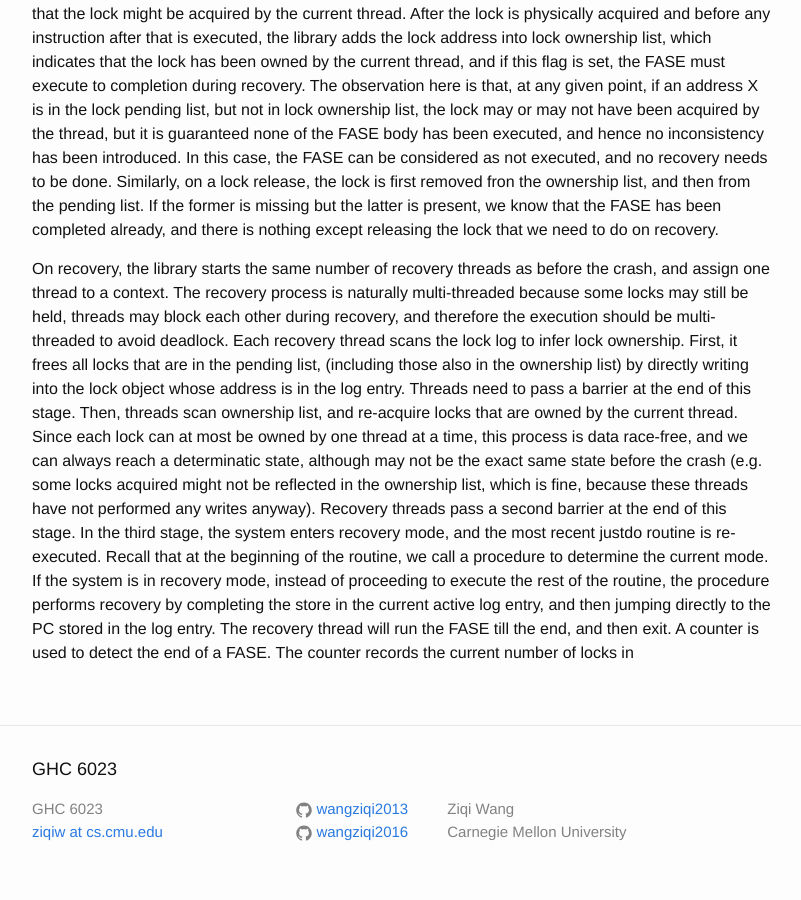
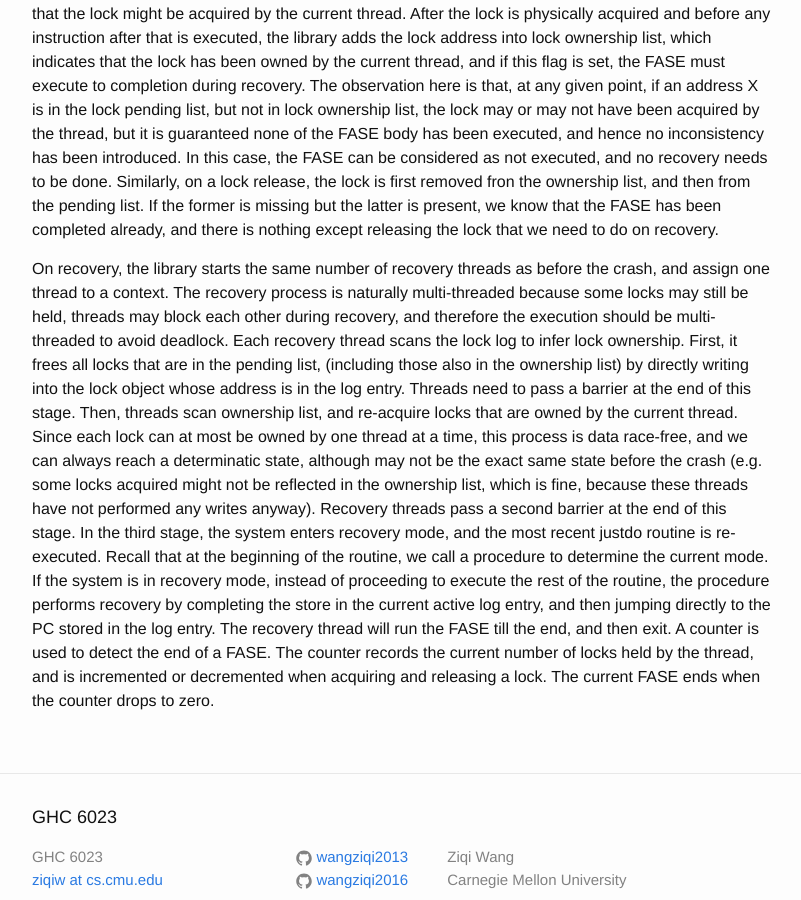
Before and after one commit to wangziqi2013/wangziqi2013.github.io, a Jekyll site: the page built from _posts/2019-08-08-justdo.markdown, in a window 1280 px wide and 900 px high, scrolled down 2485 px. Shown: the whole window, without its empty margins (238-1039 px from the left). Built offline with Jekyll 4.4.1, drawn with Linux system fonts in a browser that asks for light colours.

Commit message:
Finish recovery

```diff
--- a/_posts/2019-08-08-justdo.markdown
+++ b/_posts/2019-08-08-justdo.markdown
@@ -111,4 +111,5 @@ beginning of the routine, we call a procedure to determine the current mode. If
 of proceeding to execute the rest of the routine, the procedure performs recovery by completing the store in the
 current active log entry, and then jumping directly to the PC stored in the log entry. The recovery thread will run the
 FASE till the end, and then exit. A counter is used to detect the end of a FASE. The counter records the current number
-of locks in
+of locks held by the thread, and is incremented or decremented when acquiring and releasing a lock. The current FASE ends
+when the counter drops to zero.
```
